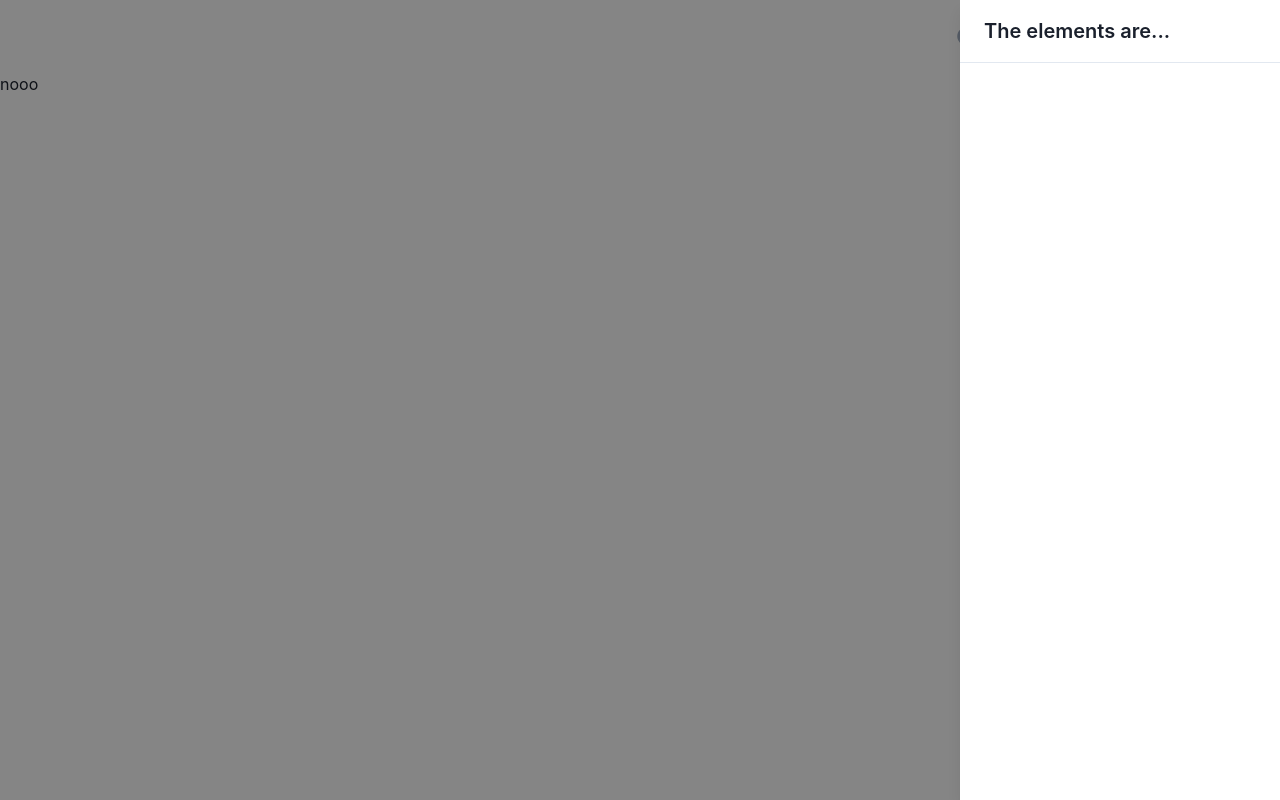
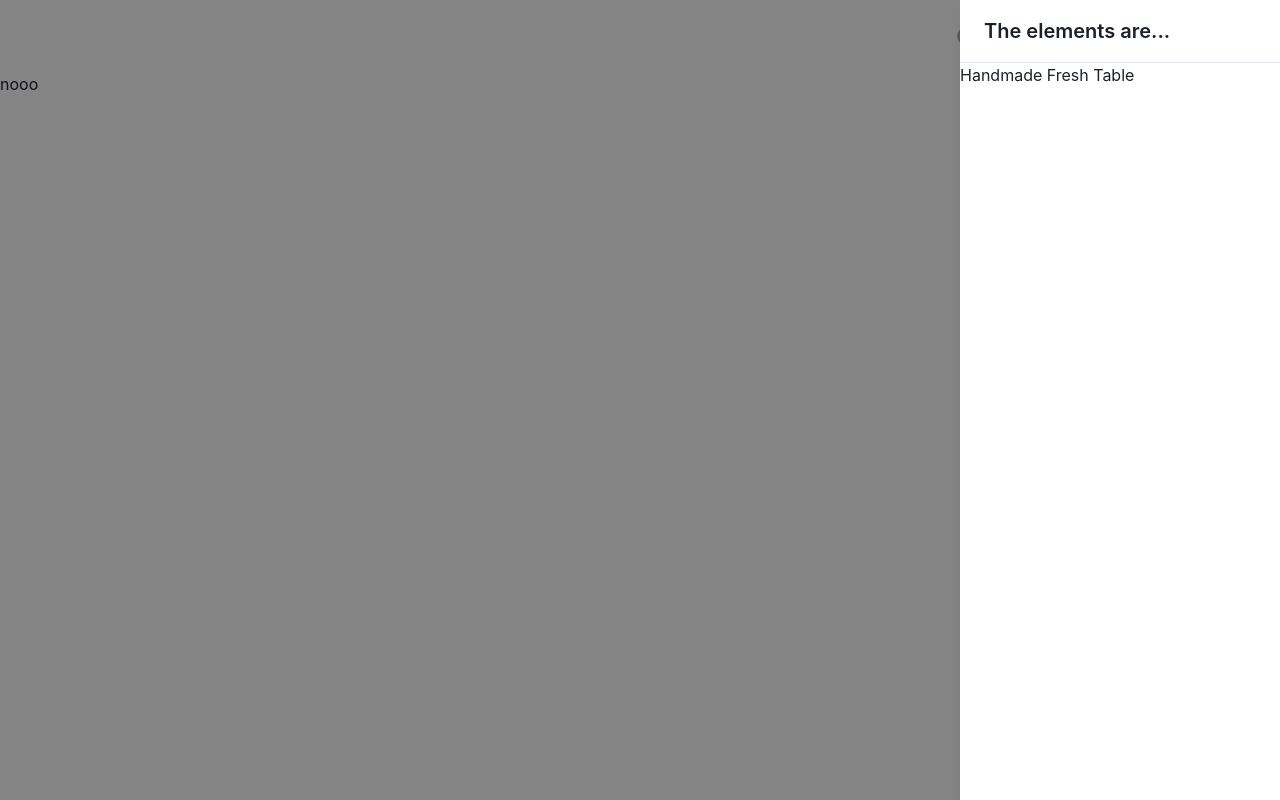
Before and after one commit to kusznieryk/fake-shop, a Next.js app: page / in a window 1280 px wide. Both pictures are taken after a click on the button "Go To Cart". Built offline with nearby package versions, Linux system fonts and the light colour scheme; no server answers.

Commit message:
I've added redux logig and three actions for the reducer of cart:Add element, remove and clear the cart. Now I will add cart styles and implement those actions

```diff
--- /dev/null
+++ b/app/hooks.ts
@@ -0,0 +1,7 @@
+import { useDispatch, useSelector } from 'react-redux'
+import type { TypedUseSelectorHook } from 'react-redux'
+import type { RootState, AppDispatch } from './store'
+
+// Use throughout your app instead of plain `useDispatch` and `useSelector`
+export const useAppDispatch: () => AppDispatch = useDispatch
+export const useAppSelector: TypedUseSelectorHook<RootState> = useSelector
--- /dev/null
+++ b/app/store/features/cart.ts
@@ -0,0 +1,39 @@
+import { createSlice, PayloadAction } from '@reduxjs/toolkit'
+import { RootState } from '..'
+
+import { item as elem } from '../../types_constant'
+
+
+const initialState: elem[] = [{
+  id: 4,
+  title: "Handmade Fresh Table",
+  price: 687,
+  description: "Andy shoes are designed to keeping in...",
+  images: [
+    "https://placeimg.com/640/480/any?r=0.9178516507833767",
+    "https://placeimg.com/640/480/any?r=0.9300320592588625",
+    "https://placeimg.com/640/480/any?r=0.8807778235430017"
+  ]
+}]
+
+const cartSlice = createSlice({
+  name: 'cart',
+  initialState,
+  reducers: {
+    addElement: (state, action: PayloadAction<elem>) => {
+      state.push(action.payload)
+    },
+    removeElement: (state, action: PayloadAction<number>) => {
+      state.splice(action.payload, 1)
+    },
+    clear: (state) => {
+      state = []
+    }
+  }
+})
+
+export const { addElement, removeElement, clear } = cartSlice.actions
+
+export const selectCart = (state: RootState) => state.cart
+
+export default cartSlice.reducer
--- /dev/null
+++ b/app/store/index.ts
@@ -0,0 +1,14 @@
+import { configureStore } from '@reduxjs/toolkit'
+import cartReducer from './features/cart'
+
+
+export const store = configureStore({
+  reducer: {
+    cart: cartReducer
+  }
+})
+
+// Infer the `RootState` and `AppDispatch` types from the store itself
+export type RootState = ReturnType<typeof store.getState>
+// Inferred type: {posts: PostsState, comments: CommentsState, users: UsersState}
+export type AppDispatch = typeof store.dispatch
--- a/types_constant.ts
+++ b/app/types_constant.ts
@@ -4,7 +4,7 @@ interface itemOrig {
   title: string;
   price: number;
   id: number;
-  descpription: string;
+  description: string;
   images: string[];
 }
 
--- a/components/cart.tsx
+++ b/components/cart.tsx
@@ -8,9 +8,11 @@ import {
   DrawerOverlay,
   useDisclosure,
 } from "@chakra-ui/react";
+import { useAppSelector } from "../app/hooks";
 
 const cart: React.FC = () => {
   const { isOpen, onOpen, onClose } = useDisclosure();
+  const cart = useAppSelector((state) => state.cart);
 
   return (
     <>
@@ -20,9 +22,11 @@ const cart: React.FC = () => {
       <Drawer placement="right" onClose={onClose} isOpen={isOpen}>
         <DrawerOverlay />
         <DrawerContent>
-          <DrawerHeader borderBottomWidth="1px">The elements are...</DrawerHeader>
-          <DrawerBody>
-          </DrawerBody>
+          <DrawerHeader borderBottomWidth="1px">
+            The elements are...
+          </DrawerHeader>
+          {cart.map((e) => <h2> {e.title} </h2>)}
+          <DrawerBody></DrawerBody>
         </DrawerContent>
       </Drawer>
     </>
--- a/components/item.tsx
+++ b/components/item.tsx
@@ -1,11 +1,13 @@
 import { Flex, Box, Image, chakra } from "@chakra-ui/react";
 import React from "react";
-import { item } from '../types_constant'
-
+import { item } from "../app/types_constant";
+import { useAppDispatch } from '../app/hooks'
+import { addElement } from '../app/store/features/cart'
 interface props {
-  data: item
+  data: item;
 }
 const element: React.FC<props> = ({ data }) => {
+  const dispatch = useAppDispatch()
   return (
     <Flex
       bg="#edf3f8"
@@ -57,7 +59,7 @@ const element: React.FC<props> = ({ data }) => {
           fit="cover"
           mt={2}
           src={data.images[0]}
-          alt="NIKE AIR"
+          alt={data.title}
         />
 
         <Flex
@@ -72,6 +74,7 @@ const element: React.FC<props> = ({ data }) => {
             ${data.price}
           </chakra.h1>
           <chakra.button
+            onClick={() => { dispatch(addElement(data)) }}
             px={2}
             py={1}
             bg="white"
--- a/components/itemsList.tsx
+++ b/components/itemsList.tsx
@@ -1,7 +1,7 @@
 import { Box } from "@chakra-ui/react";
 import React from "react";
 import Item from "./item";
-import { item } from '../types_constant'
+import { item } from '../app/types_constant'
 
 interface props {
   items: item[]
--- a/components/layout.tsx
+++ b/components/layout.tsx
@@ -50,7 +50,7 @@ const layout = () => {
       ml={5}
     >
       <Icon as={AiOutlineShoppingCart} w="4" h="4" color="red.500" mr="2" />
-    <Cart />
+      <Cart />
     </Box>
   );
   const MobileNavContent = (
--- a/package.json
+++ b/package.json
@@ -13,11 +13,13 @@
     "@chakra-ui/react": "^2.2.1",
     "@emotion/react": "^11.9.3",
     "@emotion/styled": "^11.9.3",
+    "@reduxjs/toolkit": "^1.8.2",
     "framer-motion": "^6.3.15",
     "next": "12.1.6",
     "react": "18.2.0",
     "react-dom": "18.2.0",
     "react-icons": "^4.4.0",
+    "react-redux": "^8.0.2",
     "swr": "^1.3.0"
   },
   "devDependencies": {
--- a/pages/_app.tsx
+++ b/pages/_app.tsx
@@ -1,12 +1,16 @@
 import React from "react";
 import type { AppProps } from "next/app";
 import { ChakraProvider } from "@chakra-ui/react";
+import { Provider } from "react-redux";
+import {store} from '../app/store'
 
 function MyApp({ Component, pageProps }: AppProps) {
   return (
-    <ChakraProvider>
-      <Component {...pageProps} />
-    </ChakraProvider>
+    <Provider store={store}>
+      <ChakraProvider>
+        <Component {...pageProps} />
+      </ChakraProvider>
+    </Provider>
   );
 }
 
--- a/pages/index.tsx
+++ b/pages/index.tsx
@@ -2,9 +2,8 @@ import type { NextPage } from "next";
 import ItemList from "../components/itemsList";
 import Layout from '../components/layout'
 import Head from "next/head";
-import { useEffect } from "react";
 import useSWR from "swr";
-import { url, item } from '../types_constant'
+import { url, item } from '../app/types_constant'
 import { Box } from "@chakra-ui/react";
 
 const Home: NextPage = () => {
@@ -14,7 +13,7 @@ const Home: NextPage = () => {
     fetcher
   );
   return (
-      <Box>
+    <Box>
       <Head>
         <title>Fake Shop</title>
         <meta name="description" content="Generated by create next app" />
```
Also changed, not shown: 1 other file (tests, documents, lock files or other folders).
